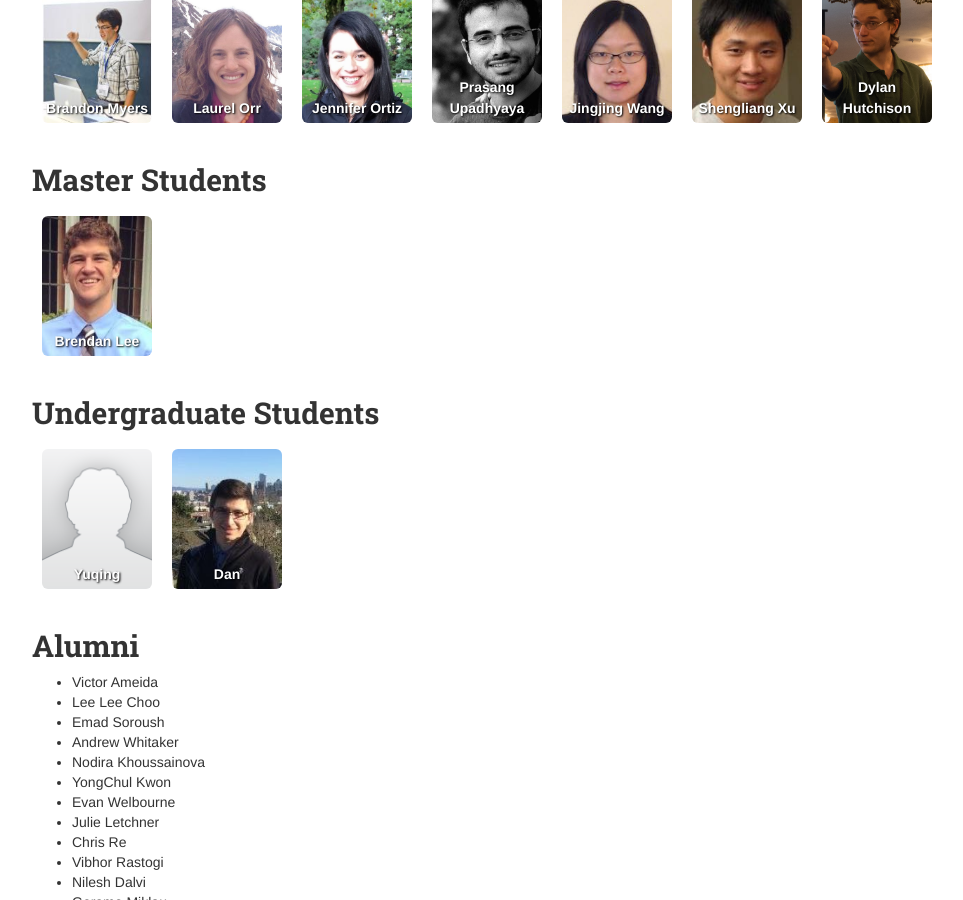
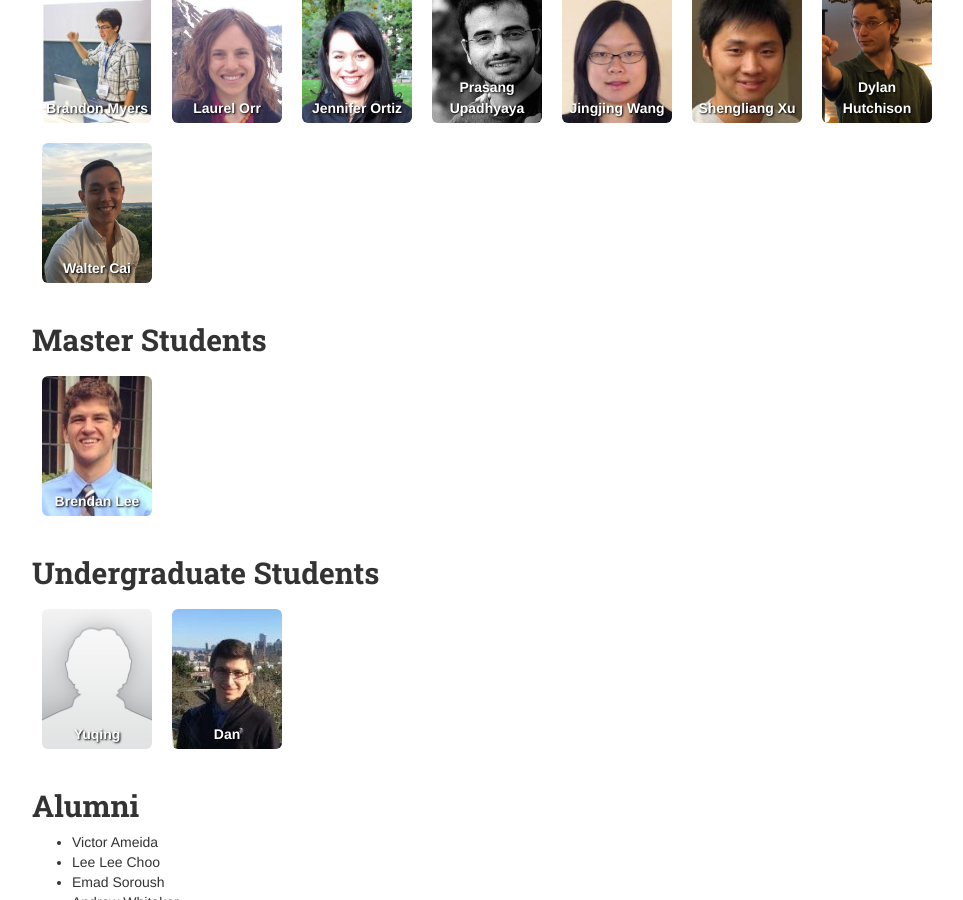
Before and after one commit to uwdb/website, a Jekyll site: the page built from people.markdown, in a window 1280 px wide and 900 px high, scrolled down 1493 px. Shown: the whole window, without its empty margins (123-1086 px from the left). Built offline with Jekyll 4.4.1, drawn with Linux system fonts in a browser that asks for light colours; nearby versions of some CDN libraries.

Commit message:
adds walter to PhD students

```diff
--- a/_data/phd_students.yml
+++ b/_data/phd_students.yml
@@ -102,3 +102,8 @@
   nickname: Dylan
   website: http://homes.cs.washington.edu/~dhutchis/
   image: hutchison.jpg
+
+- name: Walter Cai
+  nickname: Walter
+  website: https://www.linkedin.com/in/walter-cai-293aa279
+  image: cai.jpg
```
